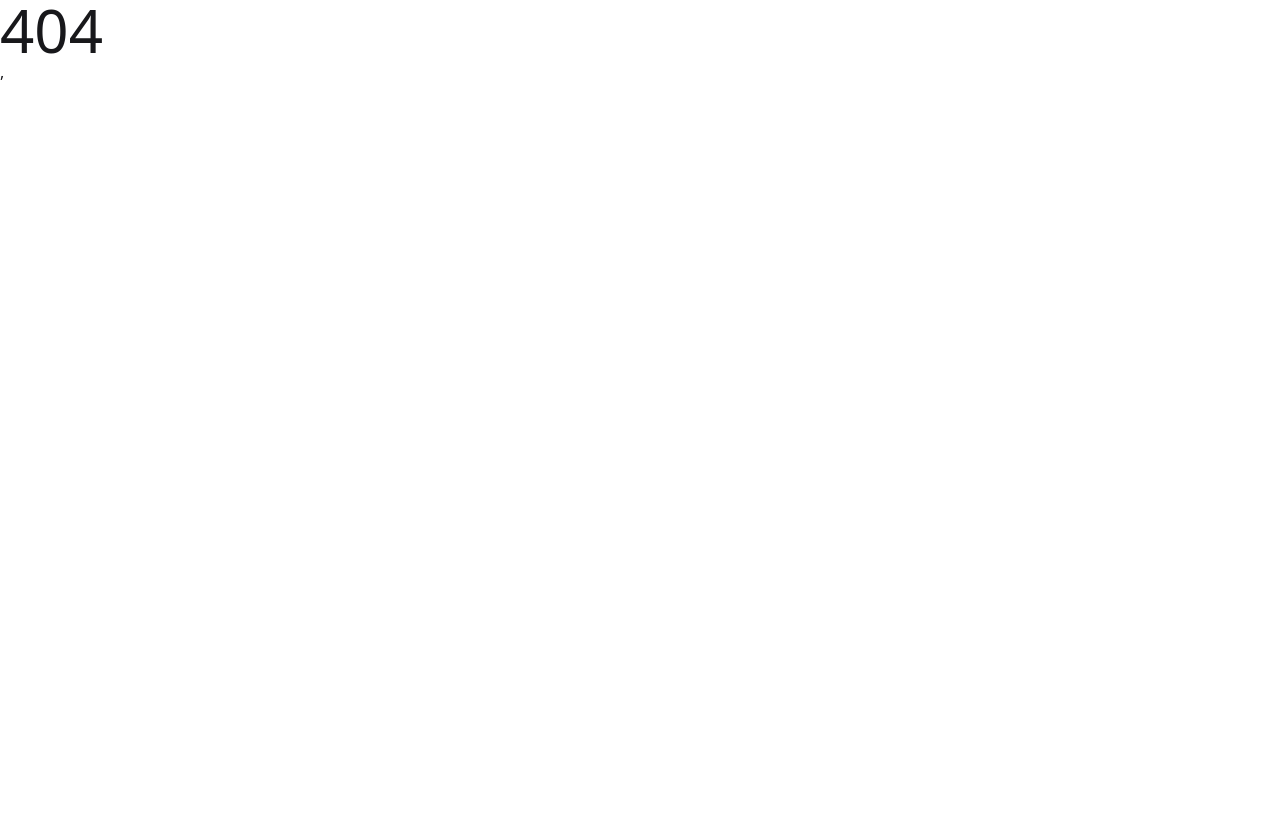
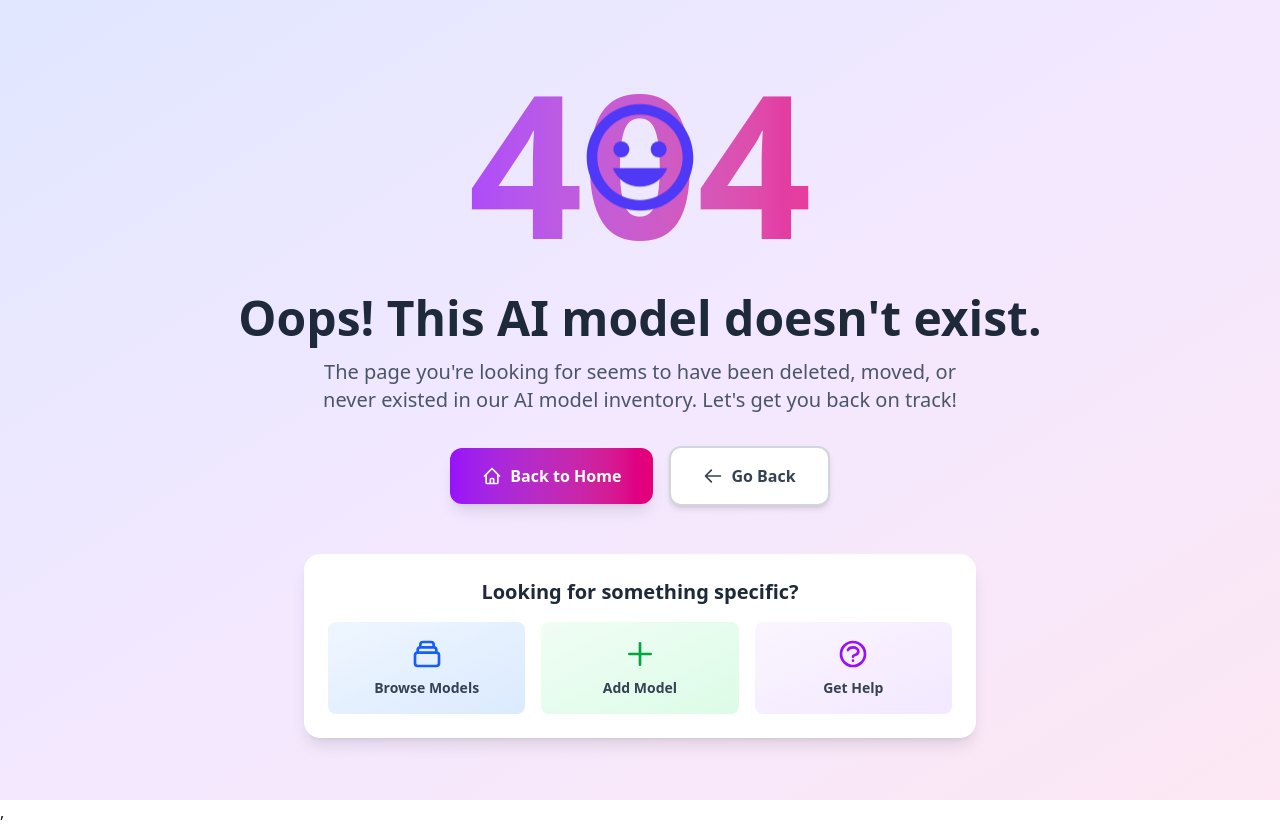
Before and after one commit to SAMIA-TASMIN/AI_Inventory_Client, a React (Vite) app: page /add-model in a window 1280 px wide. Before the commit this address had no page. Before the commit the page ends 800 px from the top, so only its background shows below. Built offline with nearby package versions, Linux system fonts and the light colour scheme.

Commit message:
Error page

```diff
--- a/src/Pages/ErrorPage.jsx
+++ b/src/Pages/ErrorPage.jsx
@@ -1,11 +1,107 @@
 import React from 'react';
 
 const ErrorPage = () => {
-    return (
-        <div>
-            <div className="text-6xl">404</div>
+    const handleGoHome = () => {
+    window.location.href = '/';
+    // Or if using React Router: navigate('/');
+  };
+     return (
+    <div className="min-h-screen bg-gradient-to-br from-indigo-100 via-purple-100 to-pink-100 flex items-center justify-center p-4">
+      <div className="text-center">
+        {/* 404 Animation Container */}
+        <div className="mb-8">
+          <div className="relative inline-block">
+            {/* Large 404 Text */}
+            <h1 className="text-9xl md:text-[200px] font-bold text-transparent bg-clip-text bg-gradient-to-r from-purple-600 to-pink-600 animate-pulse">
+              404
+            </h1>
+
+            {/* Robot Icon */}
+            <div className="absolute top-1/2 left-1/2 transform -translate-x-1/2 -translate-y-1/2">
+              <svg className="w-20 h-20 md:w-32 md:h-32 text-indigo-600 animate-bounce" fill="currentColor" viewBox="0 0 24 24">
+                <path d="M12 2C6.48 2 2 6.48 2 12s4.48 10 10 10 10-4.48 10-10S17.52 2 12 2zm0 18c-4.41 0-8-3.59-8-8s3.59-8 8-8 8 3.59 8 8-3.59 8-8 8z"/>
+                <circle cx="8.5" cy="10.5" r="1.5"/>
+                <circle cx="15.5" cy="10.5" r="1.5"/>
+                <path d="M12 17.5c-2.33 0-4.31-1.46-5.11-3.5h10.22c-.8 2.04-2.78 3.5-5.11 3.5z"/>
+              </svg>
+            </div>
+          </div>
         </div>
-    );
+
+        {/* Error Message */}
+        <div className="mb-8 space-y-4">
+          <h2 className="text-3xl md:text-5xl font-bold text-gray-800">
+            Oops! This AI model doesn't exist.
+          </h2>
+          <p className="text-lg md:text-xl text-gray-600 max-w-2xl mx-auto px-4">
+            The page you're looking for seems to have been deleted, moved, or never existed in our AI model inventory. Let's get you back on track!
+          </p>
+        </div>
+
+        {/* Action Buttons */}
+        <div className="flex flex-col sm:flex-row gap-4 justify-center items-center">
+          <button
+            onClick={handleGoHome}
+            className="group relative px-8 py-4 bg-gradient-to-r from-purple-600 to-pink-600 text-white font-semibold rounded-xl hover:from-purple-700 hover:to-pink-700 transition-all duration-300 shadow-lg hover:shadow-2xl transform hover:-translate-y-1"
+          >
+            <span className="flex items-center gap-2">
+              <svg className="w-5 h-5" fill="none" stroke="currentColor" viewBox="0 0 24 24">
+                <path strokeLinecap="round" strokeLinejoin="round" strokeWidth={2} d="M3 12l2-2m0 0l7-7 7 7M5 10v10a1 1 0 001 1h3m10-11l2 2m-2-2v10a1 1 0 01-1 1h-3m-6 0a1 1 0 001-1v-4a1 1 0 011-1h2a1 1 0 011 1v4a1 1 0 001 1m-6 0h6" />
+              </svg>
+              Back to Home
+            </span>
+          </button>
+
+          <button
+            onClick={() => window.history.back()}
+            className="px-8 py-4 bg-white text-gray-700 font-semibold rounded-xl border-2 border-gray-300 hover:border-purple-500 hover:text-purple-600 transition-all duration-300 shadow-md hover:shadow-lg"
+          >
+            <span className="flex items-center gap-2">
+              <svg className="w-5 h-5" fill="none" stroke="currentColor" viewBox="0 0 24 24">
+                <path strokeLinecap="round" strokeLinejoin="round" strokeWidth={2} d="M10 19l-7-7m0 0l7-7m-7 7h18" />
+              </svg>
+              Go Back
+            </span>
+          </button>
+        </div>
+
+        {/* Additional Help Section */}
+        <div className="mt-12 p-6 bg-white bg-opacity-60 backdrop-blur-sm rounded-2xl shadow-lg max-w-2xl mx-auto">
+          <h3 className="text-xl font-semibold text-gray-800 mb-4">
+            Looking for something specific?
+          </h3>
+          <div className="grid grid-cols-1 sm:grid-cols-3 gap-4">
+            <a href="/models" className="p-4 bg-gradient-to-br from-blue-50 to-blue-100 rounded-lg hover:shadow-md transition-all duration-300 group">
+              <div className="text-blue-600 mb-2">
+                <svg className="w-8 h-8 mx-auto" fill="none" stroke="currentColor" viewBox="0 0 24 24">
+                  <path strokeLinecap="round" strokeLinejoin="round" strokeWidth={2} d="M19 11H5m14 0a2 2 0 012 2v6a2 2 0 01-2 2H5a2 2 0 01-2-2v-6a2 2 0 012-2m14 0V9a2 2 0 00-2-2M5 11V9a2 2 0 012-2m0 0V5a2 2 0 012-2h6a2 2 0 012 2v2M7 7h10" />
+                </svg>
+              </div>
+              <p className="text-sm font-semibold text-gray-700 group-hover:text-blue-600">Browse Models</p>
+            </a>
+
+            <a href="/add-model" className="p-4 bg-gradient-to-br from-green-50 to-green-100 rounded-lg hover:shadow-md transition-all duration-300 group">
+              <div className="text-green-600 mb-2">
+                <svg className="w-8 h-8 mx-auto" fill="none" stroke="currentColor" viewBox="0 0 24 24">
+                  <path strokeLinecap="round" strokeLinejoin="round" strokeWidth={2} d="M12 4v16m8-8H4" />
+                </svg>
+              </div>
+              <p className="text-sm font-semibold text-gray-700 group-hover:text-green-600">Add Model</p>
+            </a>
+
+            <a href="/contact" className="p-4 bg-gradient-to-br from-purple-50 to-purple-100 rounded-lg hover:shadow-md transition-all duration-300 group">
+              <div className="text-purple-600 mb-2">
+                <svg className="w-8 h-8 mx-auto" fill="none" stroke="currentColor" viewBox="0 0 24 24">
+                  <path strokeLinecap="round" strokeLinejoin="round" strokeWidth={2} d="M8.228 9c.549-1.165 2.03-2 3.772-2 2.21 0 4 1.343 4 3 0 1.4-1.278 2.575-3.006 2.907-.542.104-.994.54-.994 1.093m0 3h.01M21 12a9 9 0 11-18 0 9 9 0 0118 0z" />
+                </svg>
+              </div>
+              <p className="text-sm font-semibold text-gray-700 group-hover:text-purple-600">Get Help</p>
+            </a>
+          </div>
+        </div>
+      </div>
+    </div>
+  );
 };
 
 export default ErrorPage;
```
